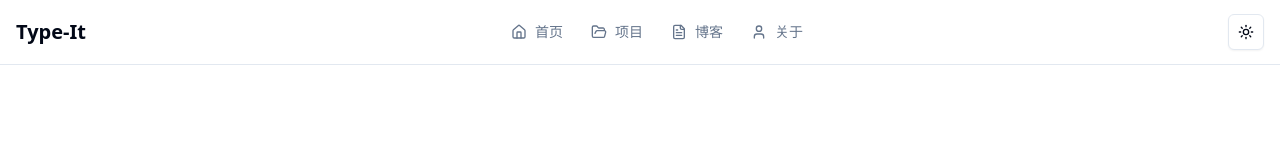
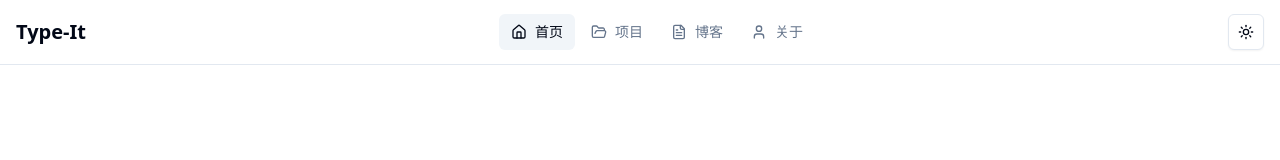
Before and after one commit to crayonlu/type-it, a Next.js app: page / in a window 1280 px wide. Shown: the top 160 px of the page. Built offline with nearby package versions, Linux system fonts and the light colour scheme.

Commit message:
feat: 把header加到layout

```diff
--- a/src/app/layout.tsx
+++ b/src/app/layout.tsx
@@ -2,6 +2,7 @@ import type { Metadata } from 'next';
 import { Geist, Geist_Mono } from 'next/font/google';
 import './globals.css';
 import { ThemeProvider } from '@/components/theme/theme-provider';
+import Header from '@/components/header/header';
 
 const geistSans = Geist({
   variable: '--font-geist-sans',
@@ -36,6 +37,7 @@ export default function RootLayout({
           disableTransitionOnChange={false}
           themes={["light", "dark", "system"]}
         >
+          <Header />
           {children}
         </ThemeProvider>
       </body>
--- a/src/app/page.tsx
+++ b/src/app/page.tsx
@@ -3,7 +3,6 @@ import Header from '@/components/header/header';
 export default function Home() {
   return (
     <div className="min-h-screen">
-      <Header />
     </div>
   );
 }
--- a/src/components/header/header.tsx
+++ b/src/components/header/header.tsx
@@ -1,8 +1,13 @@
+"use client"
+
+import { usePathname } from 'next/navigation';
 import { headerConfig } from '@/config/header';
 import HeaderItem from './components/headerItem';
 import { ThemeToggle } from '@/components/theme/theme-toggle';
 
 export default function Header() {
+  const pathname = usePathname();
+
   return (
     <header className="sticky top-0 z-50 w-full border-b border-border bg-background/95 backdrop-blur supports-[backdrop-filter]:bg-background/60">
       <div className="container mx-auto px-4">
@@ -22,7 +27,7 @@ export default function Header() {
                 title={item.title}
                 link={item.link}
                 icon={item.icon}
-                isActive={false}
+                isActive={pathname === item.link}
               />
             ))}
           </nav>
```
